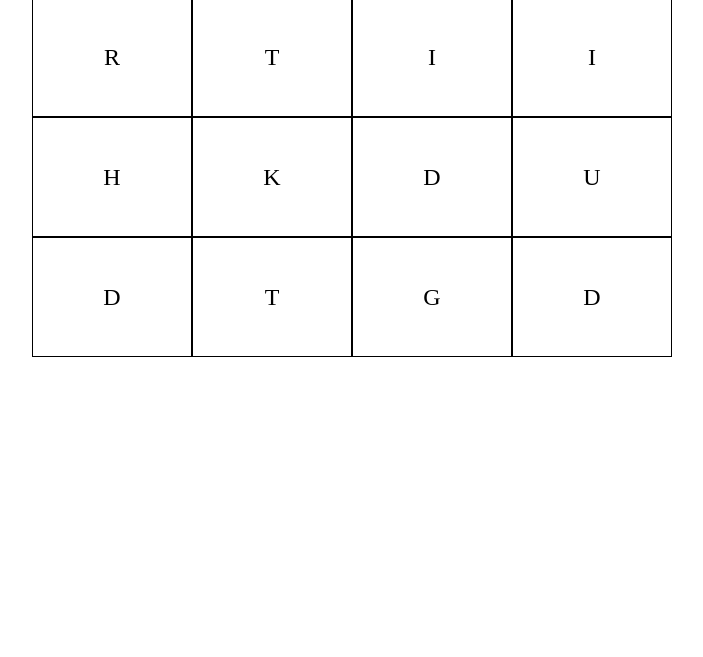
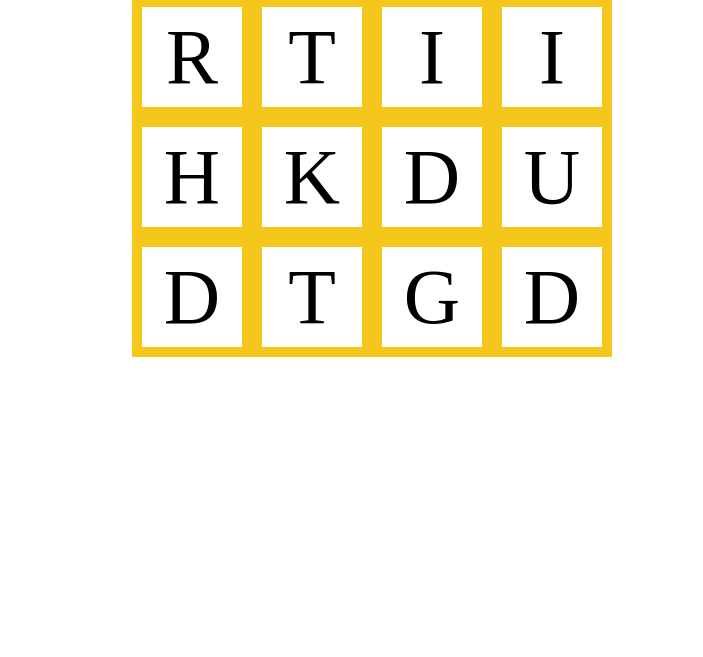
Before and after one commit to salcode/boggle, a plain HTML site: page index.html in a window 1280 px wide. Shown: the part 143-800 px from the top of the page, without its empty margins (208-911 px from the left). Drawn offline with Linux system fonts and the light colour scheme.

Commit message:
Improve appearance
- Add yellow borders
- Make letter boxes square

```diff
--- a/index.html
+++ b/index.html
@@ -3,7 +3,7 @@
 		<title>Boggle</title>
 		<style>
 			body {
-				font-size: 24px;
+				font-size: 78px;
 			}
 			#boggle {
 				display: grid;
@@ -12,10 +12,10 @@
 				height: 600px;
 				margin: 20px auto;
 				text-transform: capitalize;
-				width: 800px;
+				width: 600px;
 			}
 			#boggle>div {
-				border: 1px solid black;
+				border: 10px solid #f5c71a;
 				display: flex;
 				align-items: center;
 				justify-content: center;
```
